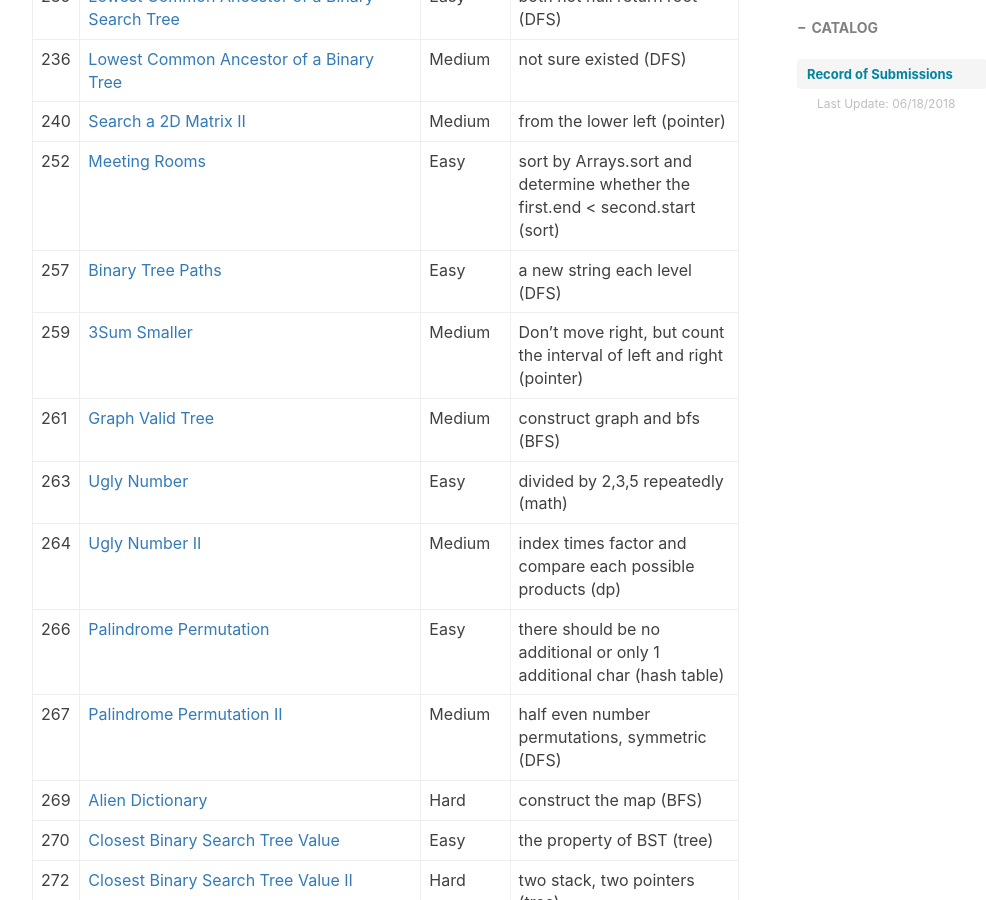
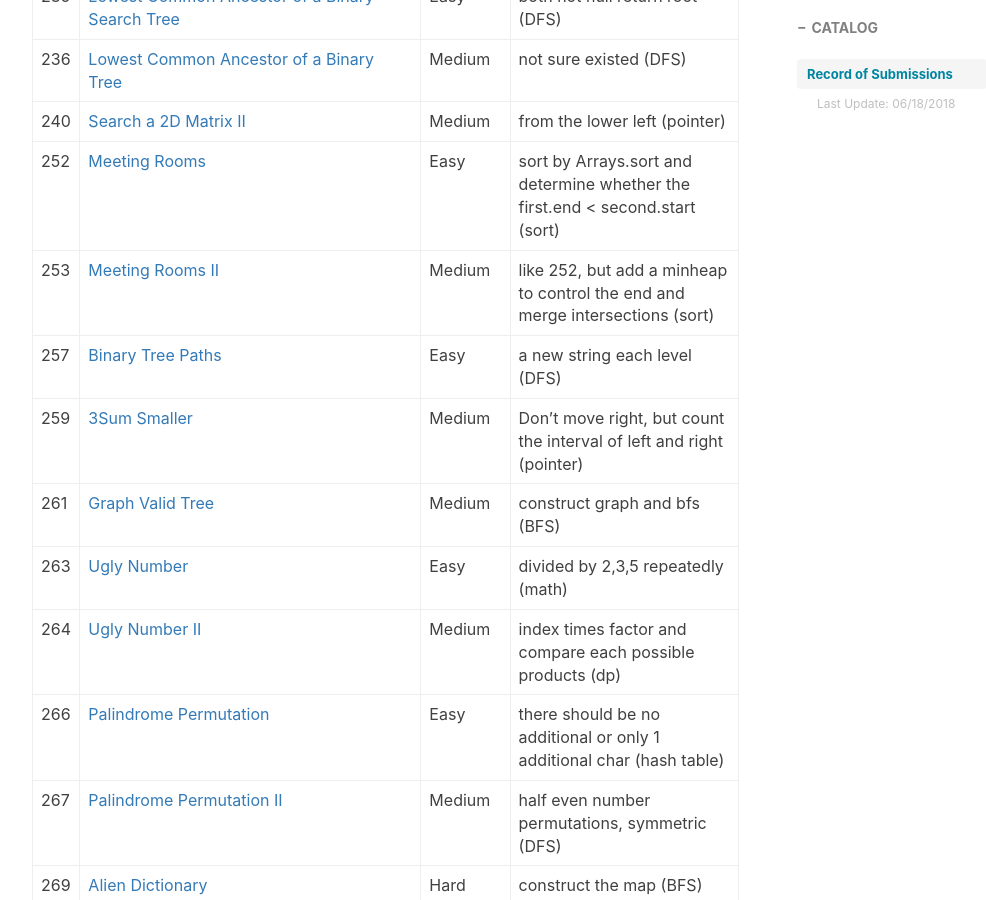
Before and after one commit to ly16/ly16.github.io, a Jekyll site: the page built from _posts/2018-05-18-leetcode-record-round1.md, in a window 1280 px wide and 900 px high, scrolled down 6731 px. Shown: the whole window, without its empty margins (233-1219 px from the left). Built offline with Jekyll 4.4.1, drawn with Linux system fonts in a browser that asks for light colours; nearby versions of some CDN libraries; comment, search, counter and statistics services are not loaded.

Commit message:
Update 2018-05-18-leetcode-record-round1.md

```diff
--- a/_posts/2018-05-18-leetcode-record-round1.md
+++ b/_posts/2018-05-18-leetcode-record-round1.md
@@ -112,6 +112,7 @@ tags:
 |236|[Lowest Common Ancestor of a Binary Tree](https://github.com/ly16/LC-Practice/blob/master/Lowest%20Common%20Ancestor%20I.java)|Medium|not sure existed (DFS)|
 |240|[Search a 2D Matrix II](https://github.com/ly16/LC-Practice/blob/master/Search%20a%202D%20Matrix%20II.java)|Medium|from the lower left (pointer)|
 |252|[Meeting Rooms](https://github.com/ly16/LC-Practice/blob/master/Meeting%20Rooms.java)|Easy|sort by Arrays.sort and determine whether the first.end < second.start (sort)|
+|253|[Meeting Rooms II](https://github.com/ly16/LC-Practice/blob/master/Meeting%20Rooms%20II.java)|Medium|like 252, but add a minheap to control the end and merge intersections (sort)|
 |257|[Binary Tree Paths](https://github.com/ly16/LC-Practice/blob/master/Binary%20Tree%20Paths.java)|Easy|a new string each level (DFS)|
 |259|[3Sum Smaller](https://github.com/ly16/LC-Practice/blob/master/3Sum%20Smaller.java)|Medium|Don't move right, but count the interval of left and right (pointer)|
 |261|[Graph Valid Tree](https://github.com/ly16/LC-Practice/blob/master/Graph%20Valid%20Tree.java)|Medium|construct graph and bfs (BFS)|
```
